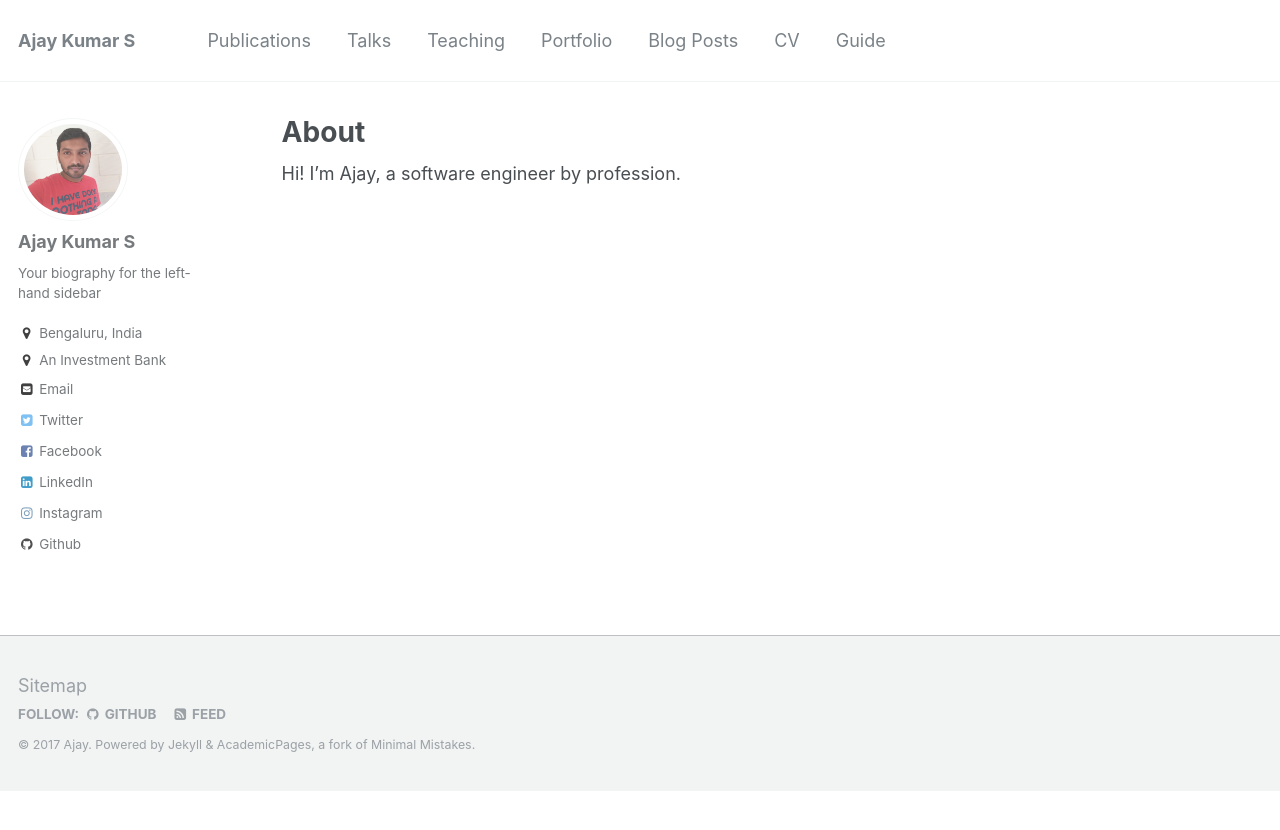
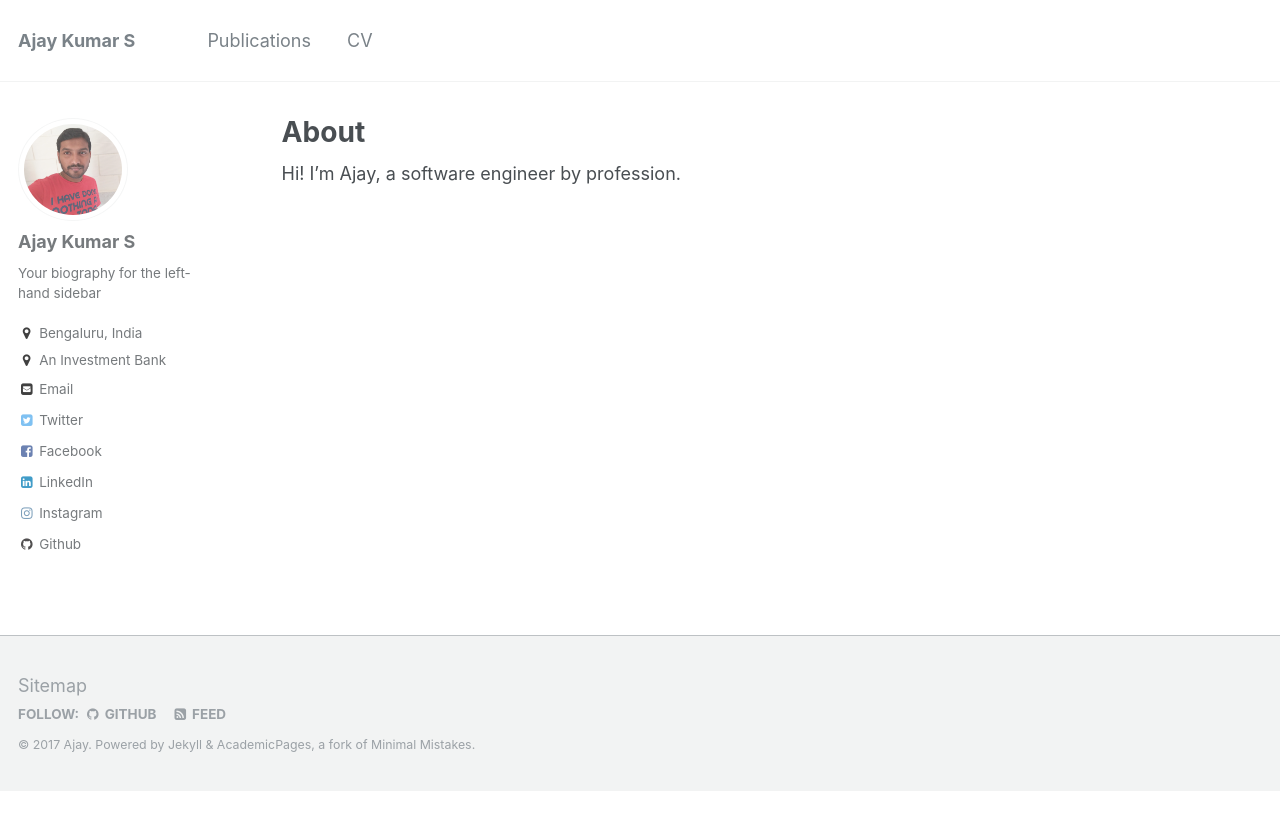
Before and after one commit to sajaykumar/sajaykumar.github.io, a Jekyll site: the page built from _pages/about.md, in a window 1280 px wide. Shown: the top 830 px of the page. Built offline with Jekyll 4.4.1, drawn with Linux system fonts in a browser that asks for light colours.

Commit message:
initial fork from minimal-mistakes

```diff
--- a/_data/navigation.yml
+++ b/_data/navigation.yml
@@ -2,21 +2,12 @@
 main:
   - title: "Publications"
     url: /publications/
-
-  - title: "Talks"
-    url: /talks/
-
-  - title: "Teaching"
-    url: /teaching/
-
-  - title: "Portfolio"
-    url: /portfolio/
-
-  - title: "Blog Posts"
-    url: /year-archive/
+#
+#  - title: "Portfolio"
+#    url: /portfolio/
+#
+#  - title: "Blog Posts"
+#    url: /year-archive/
 
   - title: "CV"
     url: /cv/
-
-  - title: "Guide"
-    url: /markdown/
```
